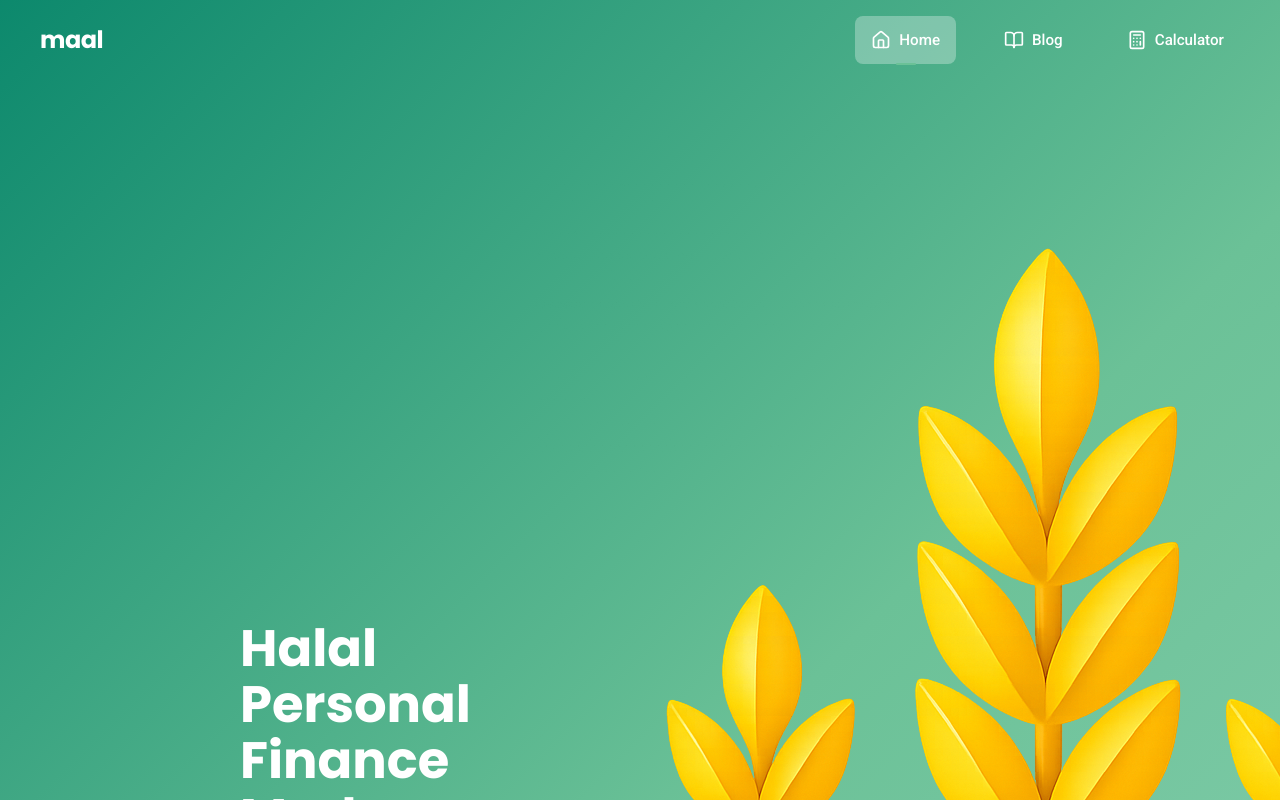
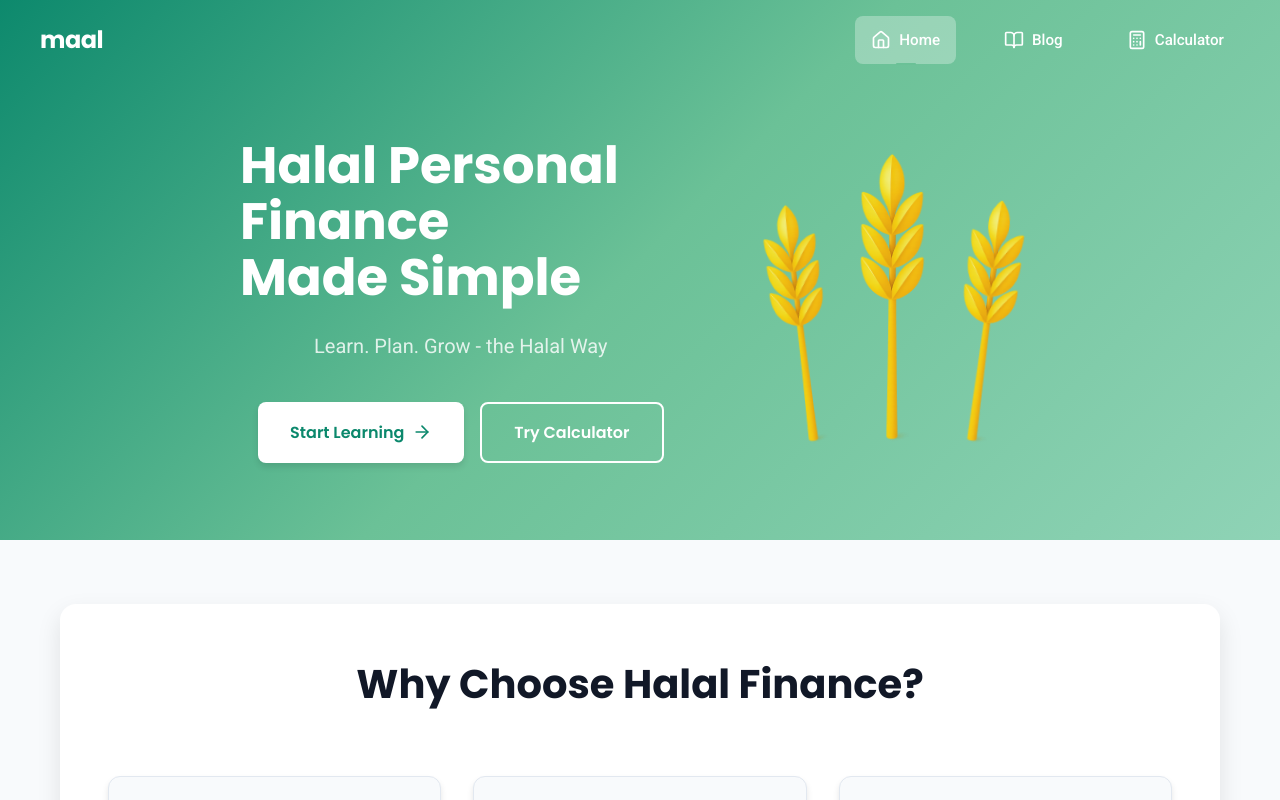
Before and after one commit to Lmar-O/Maal, a React (Vite) app in the folder frontend/: page / in a window 1280 px wide. Shown: the top 800 px of the page. Built offline with nearby package versions, Linux system fonts and the light colour scheme.

Commit message:
Fix wheat animation in hero section. Angle of wheat stalks and animation speed.

```diff
--- a/frontend/src/App.css
+++ b/frontend/src/App.css
@@ -1267,25 +1267,33 @@ body {
   position: relative;
   display: flex;
   align-items: flex-end;
-  gap: 1rem;
+  gap: 0.5rem;
 }
 
 .wheat-stalk {
-  color: #fbbf24;
   opacity: 0.9;
-  animation: sway 3s ease-in-out infinite;
+  animation: sway 6s ease-in-out infinite;
+  height: 60px;
+  width: auto;
+  object-fit: contain;
+  transform-origin: bottom center;
 }
 
 .wheat-1 {
   animation-delay: 0s;
+  height: 250px;
+  rotate: -7deg;
 }
 
 .wheat-2 {
   animation-delay: 0.5s;
+  height: 300px; /* Middle stalk is largest */
 }
 
 .wheat-3 {
   animation-delay: 1s;
+  height: 255px;
+  rotate: 7deg;
 }
 
 @keyframes sway {
--- a/frontend/src/pages/LandingPage.tsx
+++ b/frontend/src/pages/LandingPage.tsx
@@ -28,7 +28,9 @@ const LandingPage = () => {
 
             <div className="hero-graphic">
               <div className="wheat-stalks">
-                <img src="/images/wheat.png" alt="Wheat stalks" className="wheat-image" />
+                <img src="/images/wheat.png" alt="Wheat stalk" className="wheat-stalk wheat-1" />
+                <img src="/images/wheat.png" alt="Wheat stalk" className="wheat-stalk wheat-2" />
+                <img src="/images/wheat.png" alt="Wheat stalk" className="wheat-stalk wheat-3" />
               </div>
             </div>
           </div>
```
Also changed, not shown: frontend/public/images/wheat.png.
